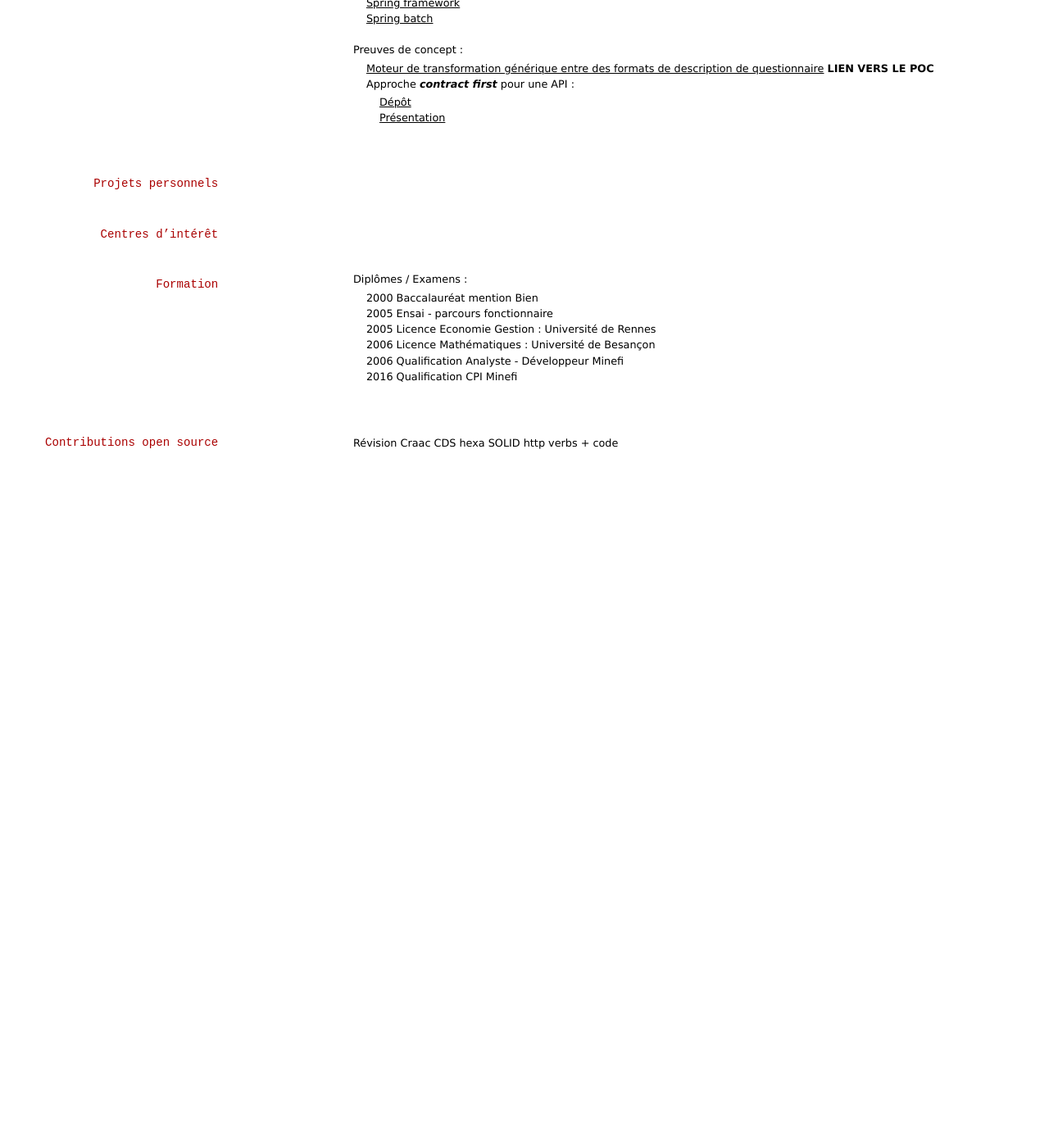
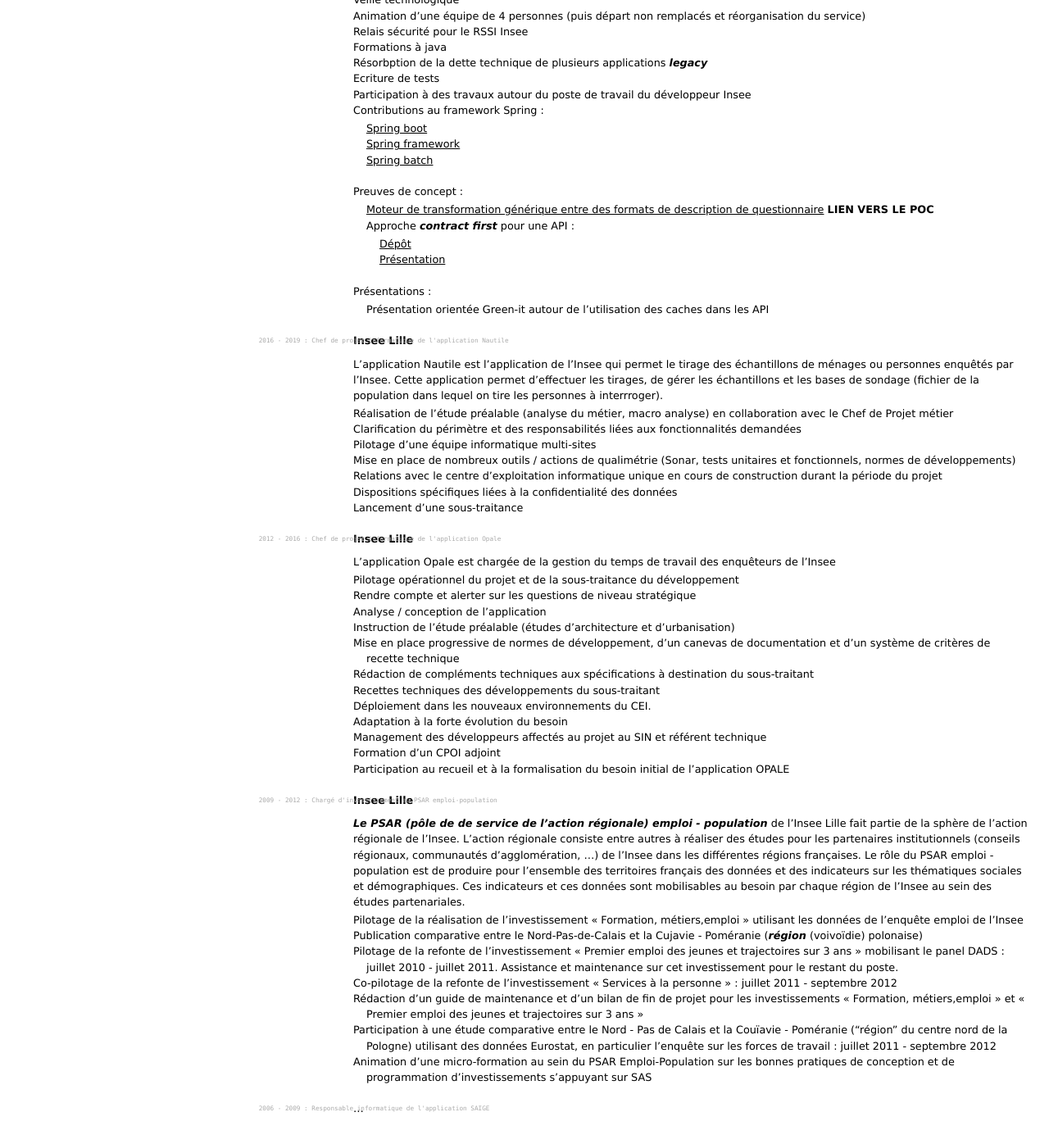
Before and after one commit to FBibonne/cv, a Jekyll site: the page built from index.md, in a window 1280 px wide and 1400 px high, scrolled down 1217 px. Shown: the top 1396 px of the window at 82% size. Built offline with Jekyll 4.4.1, drawn with Linux system fonts in a browser that asks for light colours; before the commit the page ends 1776 px from its top, so only the background shows below that; some of the changed text lies outside the part shown.

Commit message:
all jobs

```diff
--- a/index.md
+++ b/index.md
@@ -18,6 +18,7 @@ Développeur senior Java
 - D'abord débutant en java J2EE / SQL
 - Chef de projet
 - le goût du développement a repris le dessus : je me suis perfectionné en java pour développer mon expertise, apporter du support à mes collègues et promouvoir les bonnes pratiques
+- goût pour le green it
 
 ## Compétences et aptitudes
 
@@ -27,6 +28,8 @@ Développeur senior Java
   - Junit
 
 - Bon niveau :
+  - Eco-conception
+  - Sonar
   - Spring Batch, Data, Security
   - Hibernate JPA
   - Tomcat
@@ -58,11 +62,16 @@ Développeur senior Java
 `2019 - présent : Expert java`
 **Insee Lille**
 
-- Support et expertise pour les autres dévelopeurs et développeuses du service (environ 30 personnes) en java et sur les questions relatives au _backend_ en général
+- Support et expertise pour les autres dévelopeurs et développeuses du service (environ 30 personnes) sur les sujets relatifs au java et sur les questions relatives au _backend_ en général
 - Référent **Craftmanship**
-- **Contribution au produit sur la gestion des Métadonnées**
+- **Contributions au produit sur la gestion des Métadonnées**
 - Veille technologique
 - Animation d'une équipe de 4 personnes (puis départ non remplacés et réorganisation du service)
+- Relais sécurité pour le RSSI Insee
+- Formations à java
+- Résorbption de la dette technique de plusieurs applications _legacy_
+- Ecriture de tests
+- Participation à des travaux autour du poste de travail du développeur Insee
 - Contributions au framework Spring :
   - [Spring boot](https://github.com/spring-projects/spring-boot/pulls?q=is%3Apr+author%3AFBibonne)
   - [Spring framework](https://github.com/spring-projects/spring-framework/pulls?q=is%3Apr+author%3AFBibonne)
@@ -72,13 +81,67 @@ Développeur senior Java
   - Approche _contract first_ pour une API :
     - [Dépôt](https://github.com/FBibonne/openapi-cache/tree/master)
     - [Présentation](https://gitlab.insee.fr/xrmfux/presentations/-/blob/main/seminaire2024/contractFirst.md?ref_type=heads#open-api-approche-contrat-first-3)
+- Présentations :
+  - Présentation orientée Green-it autour de l'utilisation des caches dans les API
 
+`2016 - 2019 : Chef de projet informatique de l'application Nautile`
+**Insee Lille**
+
+> L'application Nautile est l'application de l'Insee qui permet le tirage des échantillons de ménages ou personnes enquêtés par l'Insee. Cette application permet d'effectuer les tirages, de gérer les échantillons et les bases de sondage (fichier de la population dans lequel on tire les personnes à interrroger).
+
+- Réalisation de l'étude préalable (analyse du métier, macro analyse) en collaboration avec le Chef de Projet métier
+- Clarification du périmètre et des responsabilités liées aux fonctionnalités demandées
+- Pilotage d'une équipe informatique multi-sites
+- Mise en place de nombreux outils / actions de qualimétrie (Sonar, tests unitaires et fonctionnels, normes de développements)
+- Relations avec le centre d'exploitation informatique unique en cours de construction durant la période du projet
+- Dispositions spécifiques liées à la confidentialité des données
+- Lancement d'une sous-traitance
+
+`2012 - 2016 : Chef de projet informatique de l'application Opale`
+**Insee Lille**
+
+> L'application Opale est chargée de la gestion du temps de travail des enquêteurs de l'Insee
+
+- Pilotage opérationnel du projet et de la sous-traitance du développement
+- Rendre compte et alerter sur les questions de niveau stratégique
+- Analyse / conception de l'application
+- Instruction de l'étude préalable (études d'architecture et d'urbanisation)
+- Mise en place progressive de normes de développement, d'un canevas de documentation et d'un
+système de critères de recette technique
+- Rédaction de compléments techniques aux spécifications à destination du sous-traitant
+- Recettes techniques des développements du sous-traitant
+- Déploiement dans les nouveaux environnements du CEI.
+- Adaptation à la forte évolution du besoin
+- Management des développeurs affectés au projet au SIN et référent technique
+- Formation d'un CPOI adjoint
+- Participation au recueil et à la formalisation du besoin initial de l'application OPALE
+
+`2009 - 2012 : Chargé d'investissement au PSAR emploi-population`
+**Insee Lille**
+
+> _Le PSAR (pôle de de service de l'action régionale) emploi - population_ de l'Insee Lille fait partie de la sphère de l'action régionale de l'Insee. L'action régionale consiste entre autres à réaliser des études pour les partenaires institutionnels (conseils régionaux, communautés d'agglomération, ...) de l'Insee dans les différentes régions françaises. Le rôle du PSAR emploi - population est de produire pour l'ensemble des territoires français des données et des indicateurs sur les thématiques sociales et démographiques. Ces indicateurs et ces données sont mobilisables au besoin par chaque région de l'Insee au sein des études partenariales.
+
+- Pilotage de la réalisation de l'investissement « Formation, métiers,emploi » utilisant les données de l'enquête emploi de l'Insee
+- Publication comparative entre le Nord-Pas-de-Calais et la Cujavie - Poméranie (_région_ (voivoïdie) polonaise)
+- Pilotage de la refonte de l'investissement « Premier emploi des jeunes et trajectoires sur 3 ans »
+mobilisant le panel DADS : juillet 2010 - juillet 2011. Assistance et maintenance sur cet investissement
+pour le restant du poste.
+- Co-pilotage de la refonte de l'investissement « Services à la personne » : juillet 2011 - septembre
+2012
+- Rédaction d'un guide de maintenance et d'un bilan de fin de projet pour les investissements «
+Formation, métiers,emploi » et « Premier emploi des jeunes et trajectoires sur 3 ans »
+- Participation à une étude comparative entre le Nord - Pas de Calais et la Couïavie - Poméranie
+("région" du centre nord de la Pologne) utilisant des données Eurostat, en particulier l'enquête sur les
+forces de travail : juillet 2011 - septembre 2012
+- Animation d'une micro-formation au sein du PSAR Emploi-Population sur les bonnes pratiques de
+conception et de programmation d'investissements s'appuyant sur SAS
+
+`2006 - 2009 : Responsable informatique de l'application SAIGE`
+...
 
 ## Projets personnels
 
 ## Centres d'intérêt
-
-
 
 ## Formation
 
```
Also changed, not shown: other parts of index.md (+1 -0 lines), README.md.
